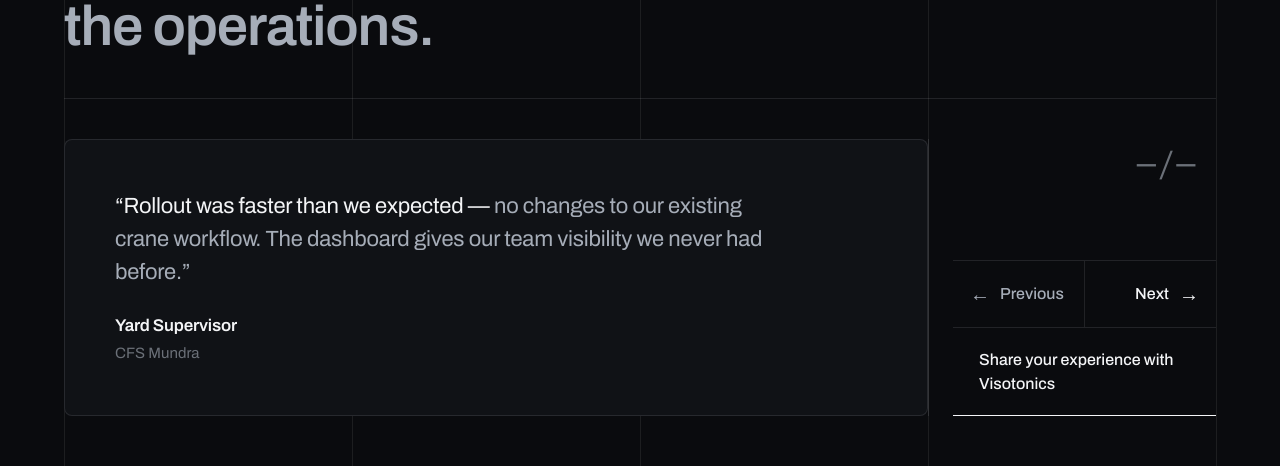
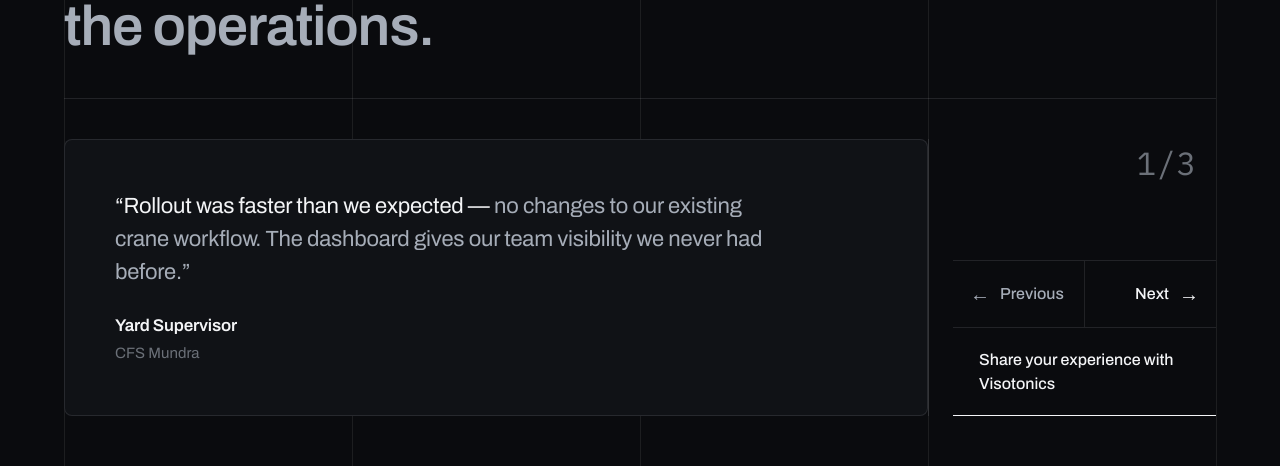
Before and after one commit to apratxxm/visotonics, a Next.js app: page / in a window 1280 px wide. Shown: the part 5400-5866 px from the top of the page. Built offline with nearby package versions, Linux system fonts and the light colour scheme.

Commit message:
testimonials

```diff
--- a/app/page.tsx
+++ b/app/page.tsx
@@ -1,6 +1,7 @@
 import Image from "next/image";
 import type { CSSProperties } from "react";
 import { CountUp, Reveal, UnderlineDraw } from "@/components/motion";
+import { TestimonialPagerDesktop, TestimonialPagerMobile } from "@/components/testimonial-pager";
 import DecryptedText from "@/components/decrypted-text";
 
 /* ---------------------------------------------------------------------------
@@ -639,28 +640,6 @@ function ProofPartners() {
    placeholder. Section framing (eyebrow, headline, CTA, pager) is kept.
    ========================================================================= */
 
-const PH_MONO: CSSProperties = {
-  fontFamily: mono,
-  fontSize: 14,
-  lineHeight: 1.6,
-  letterSpacing: "0.02em",
-  color: TXT_D2,
-};
-
-function TestimonialPlaceholderCard() {
-  return (
-    <div style={{ boxSizing: "border-box", background: DARK_SURFACE, border: `1px solid ${BORDER_D}`, borderRadius: 8, padding: 50, display: "flex", flexDirection: "column", gap: 24 }}>
-      <div style={{ fontFamily: sans, fontSize: 22, lineHeight: 1.5, fontWeight: 400, letterSpacing: "-0.01em", color: TXT_D1, maxWidth: "30em" }}>
-        “Rollout was faster than we expected — <span style={{ color: TXT_D2 }}>no changes to our existing crane workflow. The dashboard gives our team visibility we never had before.”</span>
-      </div>
-      <div style={{ marginTop: "auto", display: "flex", flexDirection: "column", gap: 4 }}>
-        <span style={{ fontFamily: sans, fontSize: 17, fontWeight: 600, letterSpacing: "-0.01em", color: TXT_D1 }}>Yard Supervisor</span>
-        <span style={{ fontFamily: sans, fontSize: 15, color: TXT_L2 }}>CFS Mundra</span>
-      </div>
-    </div>
-  );
-}
-
 function Testimonials() {
   return (
     <section style={{ background: DARK }}>
@@ -690,21 +669,7 @@ function Testimonials() {
           </div>
 
           <div style={{ marginTop: 40, borderTop: `1px solid ${BORDER_D}`, paddingTop: 40, display: "grid", gridTemplateColumns: "3fr 1fr", gap: 0 }}>
-            <TestimonialPlaceholderCard />
-            <div style={{ boxSizing: "border-box", borderLeft: `1px solid ${BORDER_D}`, display: "flex", flexDirection: "column", padding: "0 0 0 24px" }}>
-              <span style={{ fontFamily: mono, fontSize: 32, letterSpacing: "0.02em", color: TXT_L2, textAlign: "right" }}>—/—&nbsp;</span>
-              <div style={{ marginTop: "auto", display: "flex", borderTop: `1px solid ${BORDER_D}`, borderBottom: `1px solid ${BORDER_D}` }}>
-                <span style={{ flex: 1, display: "flex", alignItems: "center", gap: 10, padding: "18px 17px", fontSize: 16, fontWeight: 500, color: TXT_D2 }}>
-                  <span style={{ fontFamily: mono, fontSize: 20 }}>←</span> Previous
-                </span>
-                <span style={{ flex: 1, display: "flex", alignItems: "center", justifyContent: "flex-end", gap: 10, padding: "18px 17px", borderLeft: `1px solid ${BORDER_D}`, fontSize: 16, fontWeight: 500, color: TXT_D1 }}>
-                  Next <span style={{ fontFamily: mono, fontSize: 20 }}>→</span>
-                </span>
-              </div>
-              <UnderlineDraw href="/contact" style={{ padding: "20px 26px", fontSize: 16, fontWeight: 500, color: TXT_D1 }}>
-                Share your experience with Visotonics
-              </UnderlineDraw>
-            </div>
+            <TestimonialPagerDesktop />
           </div>
         </div>
       </Reveal>
@@ -716,15 +681,9 @@ function Testimonials() {
           See how industrial sites run inspection <span style={{ color: TXT_D2 }}>— without stopping the operations.</span>
         </h2>
         <div style={{ margin: "24px 0 0", borderTop: `1px solid ${BORDER_D}`, paddingTop: 24 }}>
-          <TestimonialPlaceholderCard />
-          <div style={{ marginTop: 20, display: "flex", alignItems: "center", justifyContent: "space-between", borderTop: `1px solid ${BORDER_D}`, borderBottom: `1px solid ${BORDER_D}`, padding: "14px 0" }}>
-            <span style={{ display: "flex", alignItems: "center", gap: 8, fontSize: 15, fontWeight: 500, color: TXT_D2 }}><span style={{ fontFamily: mono }}>←</span> Previous</span>
-            <span style={{ fontFamily: mono, fontSize: 15, color: TXT_L2 }}>—/—</span>
-            <span style={{ display: "flex", alignItems: "center", gap: 8, fontSize: 15, fontWeight: 500, color: TXT_D1 }}>Next <span style={{ fontFamily: mono }}>→</span></span>
-          </div>
+          <TestimonialPagerMobile />
           <div style={{ marginTop: 20, display: "flex", flexDirection: "column", gap: 16 }}>
             <a href="/resources/case-studies" className="dt-outline" style={{ display: "inline-flex", alignItems: "center", justifyContent: "center", height: 48, background: "transparent", color: TXT_D1, border: `1px solid rgba(244,245,247,0.28)`, borderRadius: 8, fontSize: 15, fontWeight: 500, textDecoration: "none" }}>See case studies</a>
-            <UnderlineDraw href="/contact" style={{ alignSelf: "center", fontSize: 15, fontWeight: 500, color: TXT_D1 }}>Share your experience with Visotonics</UnderlineDraw>
           </div>
         </div>
       </Reveal>
--- /dev/null
+++ b/components/testimonial-pager.tsx
@@ -0,0 +1,118 @@
+"use client";
+
+/* ---------------------------------------------------------------------------
+   TestimonialPager — the home page's "CUSTOMER PROOF" card + Previous/Next
+   pager. Extracted into its own client component because app/page.tsx is a
+   server component; this is the one interactive piece of that section.
+
+   Quotes are unverified draft copy per the standing rule on testimonial
+   content (see app/page.tsx) — plausible, generic, tied to real customer
+   names already used elsewhere on the site as proof-logos, not fabricated
+   quotes attributed to invented people.
+--------------------------------------------------------------------------- */
+
+import { useState, type CSSProperties } from "react";
+import { UnderlineDraw } from "@/components/motion";
+
+const DARK_SURFACE = "#101216";
+const TXT_D1 = "#F4F5F7";
+const TXT_D2 = "#A6ADB8";
+const TXT_L2 = "#6B7078";
+const BORDER_D = "rgba(244,245,247,0.10)";
+const mono = "var(--font-plex-mono)";
+const sans = "var(--font-archivo)";
+
+export type Testimonial = { quote: string; highlight: string; role: string; company: string };
+
+export const TESTIMONIALS: Testimonial[] = [
+  {
+    quote: "Rollout was faster than we expected — ",
+    highlight: "no changes to our existing crane workflow. The dashboard gives our team visibility we never had before.",
+    role: "Yard Supervisor",
+    company: "CFS Mundra",
+  },
+  {
+    quote: "Damage disputes used to take days to settle. ",
+    highlight: "Now we just search the container ID and the clip is right there — no more back-and-forth with the shipping line.",
+    role: "Terminal Operations Manager",
+    company: "DP World",
+  },
+  {
+    quote: "We stopped arguing about counts. ",
+    highlight: "Every carton is on camera now, so when a customer disputes a shortage, we just show them the footage.",
+    role: "Warehouse Manager",
+    company: "Hind Terminals",
+  },
+];
+
+const cardStyle: CSSProperties = { boxSizing: "border-box", background: DARK_SURFACE, border: `1px solid ${BORDER_D}`, borderRadius: 8, padding: 50, display: "flex", flexDirection: "column", gap: 24 };
+
+function Card({ t, mobile = false }: { t: Testimonial; mobile?: boolean }) {
+  return (
+    <div style={mobile ? { ...cardStyle, padding: 32 } : cardStyle}>
+      <div style={{ fontFamily: sans, fontSize: mobile ? 18 : 22, lineHeight: 1.5, fontWeight: 400, letterSpacing: "-0.01em", color: TXT_D1, maxWidth: "30em" }}>
+        &ldquo;{t.quote}<span style={{ color: TXT_D2 }}>{t.highlight}&rdquo;</span>
+      </div>
+      <div style={{ marginTop: "auto", display: "flex", flexDirection: "column", gap: 4 }}>
+        <span style={{ fontFamily: sans, fontSize: mobile ? 15 : 17, fontWeight: 600, letterSpacing: "-0.01em", color: TXT_D1 }}>{t.role}</span>
+        <span style={{ fontFamily: sans, fontSize: mobile ? 13 : 15, color: TXT_L2 }}>{t.company}</span>
+      </div>
+    </div>
+  );
+}
+
+export function TestimonialPagerDesktop() {
+  const [i, setI] = useState(0);
+  const n = TESTIMONIALS.length;
+  return (
+    <>
+      <Card t={TESTIMONIALS[i]} />
+      <div style={{ boxSizing: "border-box", borderLeft: `1px solid ${BORDER_D}`, display: "flex", flexDirection: "column", padding: "0 0 0 24px" }}>
+        <span style={{ fontFamily: mono, fontSize: 32, letterSpacing: "0.02em", color: TXT_L2, textAlign: "right" }}>{i + 1}/{n}&nbsp;</span>
+        <div style={{ marginTop: "auto", display: "flex", borderTop: `1px solid ${BORDER_D}`, borderBottom: `1px solid ${BORDER_D}` }}>
+          <button
+            type="button"
+            onClick={() => setI((v) => (v - 1 + n) % n)}
+            className="cursor-pointer bg-transparent hover:opacity-80"
+            style={{ flex: 1, display: "flex", alignItems: "center", gap: 10, padding: "18px 17px", fontFamily: sans, fontSize: 16, fontWeight: 500, color: TXT_D2, border: "none", textAlign: "left" }}
+          >
+            <span style={{ fontFamily: mono, fontSize: 20 }}>←</span> Previous
+          </button>
+          <button
+            type="button"
+            onClick={() => setI((v) => (v + 1) % n)}
+            className="cursor-pointer bg-transparent hover:opacity-80"
+            style={{ flex: 1, display: "flex", alignItems: "center", justifyContent: "flex-end", gap: 10, padding: "18px 17px", borderLeft: `1px solid ${BORDER_D}`, fontFamily: sans, fontSize: 16, fontWeight: 500, color: TXT_D1, border: "none", borderLeftWidth: 1, borderLeftColor: BORDER_D, borderLeftStyle: "solid" }}
+          >
+            Next <span style={{ fontFamily: mono, fontSize: 20 }}>→</span>
+          </button>
+        </div>
+        <UnderlineDraw href="/contact" style={{ padding: "20px 26px", fontSize: 16, fontWeight: 500, color: TXT_D1 }}>
+          Share your experience with Visotonics
+        </UnderlineDraw>
+      </div>
+    </>
+  );
+}
+
+export function TestimonialPagerMobile() {
+  const [i, setI] = useState(0);
+  const n = TESTIMONIALS.length;
+  return (
+    <>
+      <Card t={TESTIMONIALS[i]} mobile />
+      <div style={{ marginTop: 20, display: "flex", alignItems: "center", justifyContent: "space-between", borderTop: `1px solid ${BORDER_D}`, borderBottom: `1px solid ${BORDER_D}`, padding: "14px 0" }}>
+        <button type="button" onClick={() => setI((v) => (v - 1 + n) % n)} className="cursor-pointer bg-transparent hover:opacity-80" style={{ display: "flex", alignItems: "center", gap: 8, fontFamily: sans, fontSize: 15, fontWeight: 500, color: TXT_D2, border: "none" }}>
+          <span style={{ fontFamily: mono }}>←</span> Previous
+        </button>
+        <span style={{ fontFamily: mono, fontSize: 15, color: TXT_L2 }}>{i + 1}/{n}</span>
+        <button type="button" onClick={() => setI((v) => (v + 1) % n)} className="cursor-pointer bg-transparent hover:opacity-80" style={{ display: "flex", alignItems: "center", gap: 8, fontFamily: sans, fontSize: 15, fontWeight: 500, color: TXT_D1, border: "none" }}>
+          Next <span style={{ fontFamily: mono }}>→</span>
+        </button>
+      </div>
+      <UnderlineDraw href="/contact" style={{ display: "block", marginTop: 16, textAlign: "center", fontSize: 15, fontWeight: 500, color: TXT_D1 }}>
+        Share your experience with Visotonics
+      </UnderlineDraw>
+    </>
+  );
+}
```
